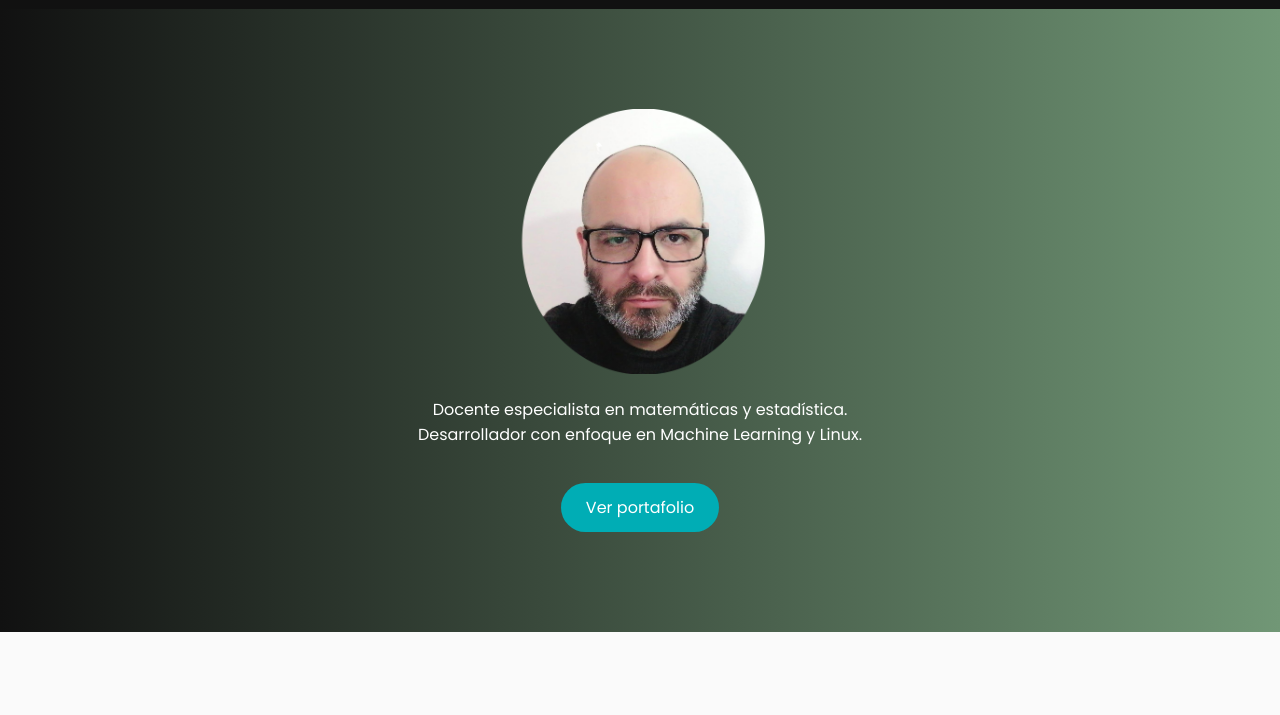
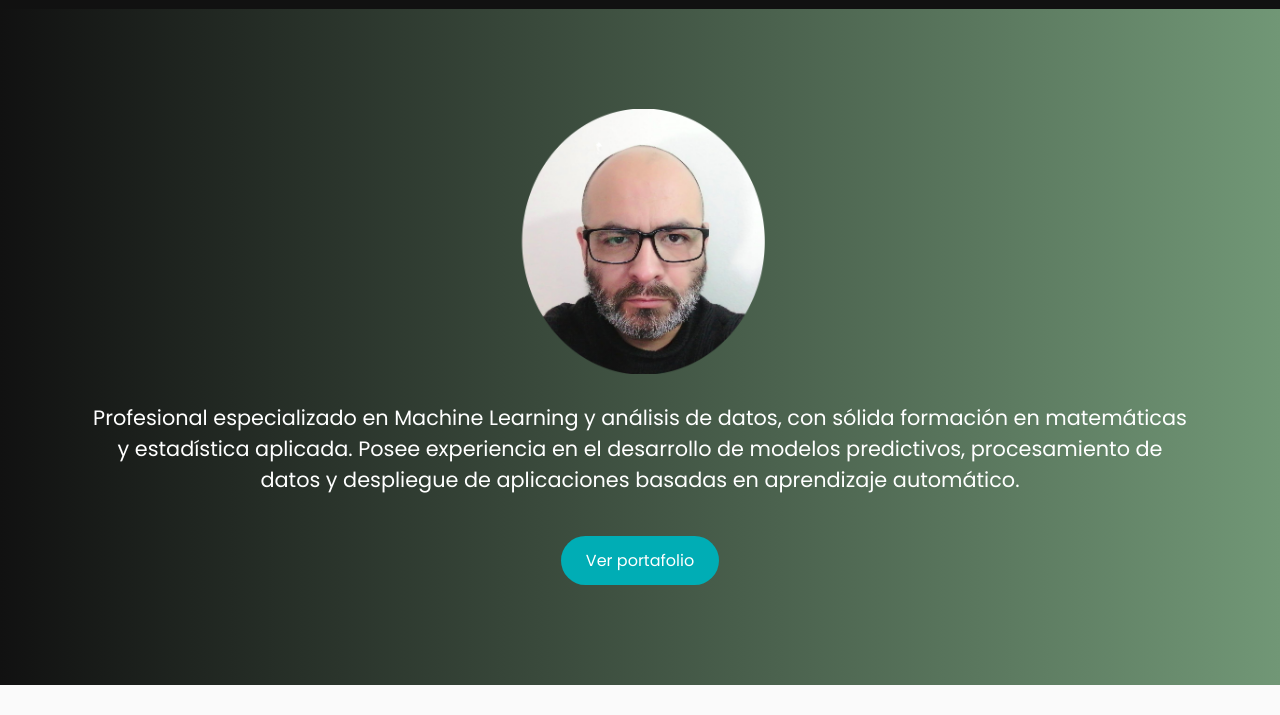
Before and after one commit to harrueds/harrueds.github.io, a plain HTML site: page index.html in a window 1280 px wide. Shown: the part 85-800 px from the top of the page. Drawn offline with Linux system fonts and the light colour scheme.

Commit message:
Modificación de descripción profesional

```diff
--- a/index.html
+++ b/index.html
@@ -62,12 +62,10 @@
   <section id="inicio" class="hero">
     <div class="container">
       <img src="images/perfil.png" alt="Foto de Henzo Arrué Muñoz" class="profile-pic" width="250" height="265">
-      <p>Docente especialista en matemáticas y estadística.<br>Desarrollador con enfoque en Machine Learning y Linux.</p>
+      <p style="font-size: 1.3em;">Profesional especializado en Machine Learning y análisis de datos, con sólida formación en matemáticas y estadística aplicada. Posee experiencia en el desarrollo de modelos predictivos, procesamiento de datos y despliegue de aplicaciones basadas en aprendizaje automático.</p>
       <a href="https://github.com/harrueds/harrueds.github.io" class="btn">Ver portafolio</a>
     </div>
   </section>
-
-
 
   <section id="habilidades" class="skills">
     <div class="container">
```
